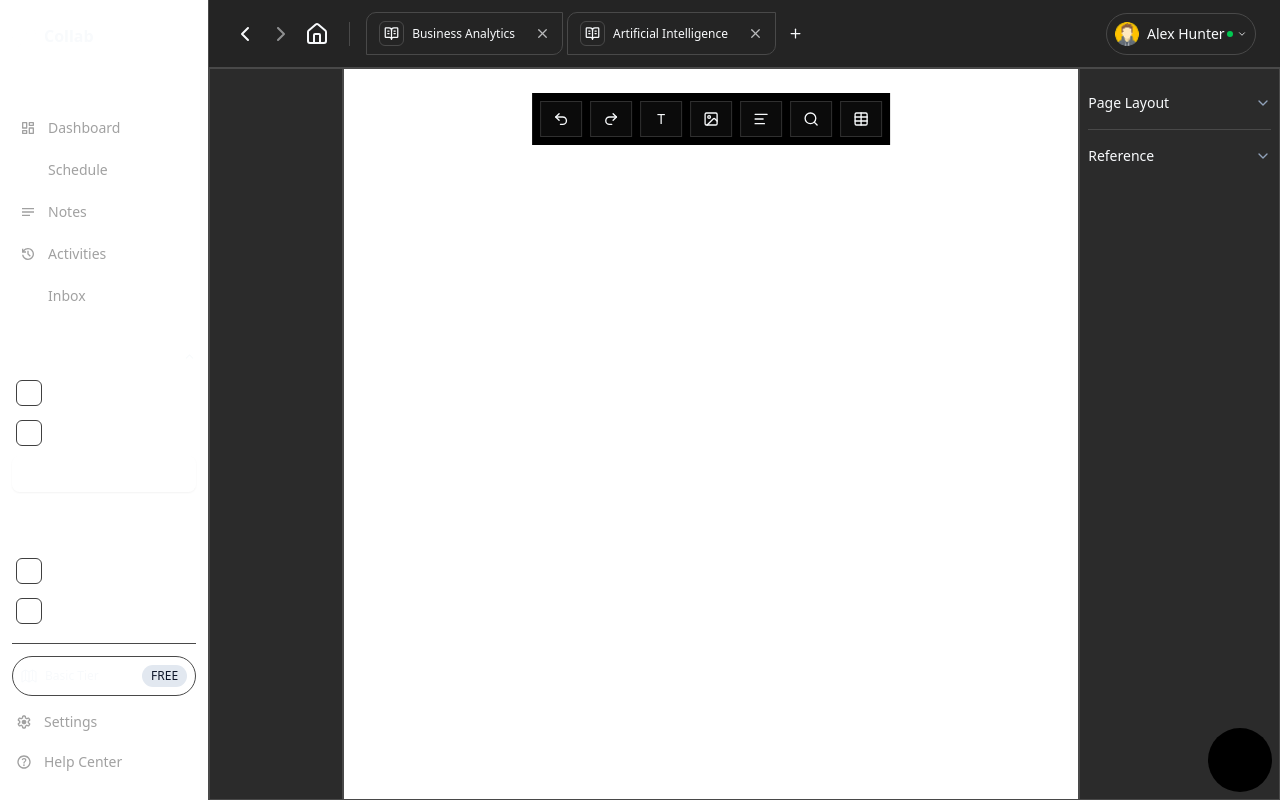
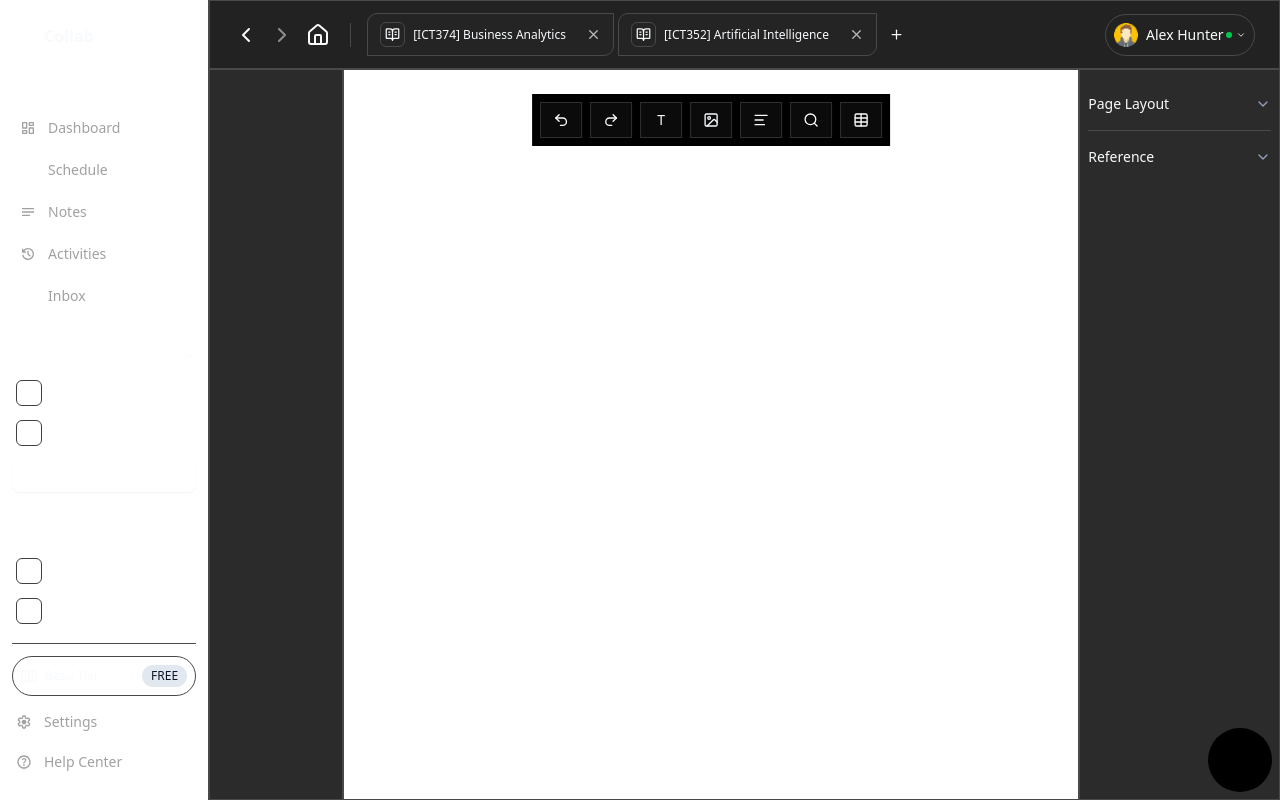
Before and after one commit to XoraForge/collab-web, a Next.js app: page /dashboard/test in a window 1280 px wide. Built offline with nearby package versions, Linux system fonts and the light colour scheme; some icons are missing.

Commit message:
refactor: change navigation tab format

```diff
--- a/components/common/Header.tsx
+++ b/components/common/Header.tsx
@@ -6,7 +6,7 @@ import Link from "next/link";
 
 export default function Header() {
   return (
-    <div className="w-full flex items-center justify-between px-6 py-3 bg-card border-b border-border">
+    <div className="w-full flex items-center justify-between px-6 py-3 bg-(--default-sidebar) border border-border">
       <div className="flex w-full items-center gap-x-4">
         {/* Navigation */}
         <div className="flex gap-x-3 pr-5 border-r border-border text-text">
@@ -19,8 +19,8 @@ export default function Header() {
 
         {/* Tabs */}
         <div className="flex w-full gap-x-1">
-          <NavigationTab title="Business Analytics" />
-          <NavigationTab title="Artificial Intelligence" />
+          <NavigationTab title="[ICT374] Business Analytics" />
+          <NavigationTab title="[ICT352] Artificial Intelligence" />
 
           {/* Add new project button */}
           <div className="flex items-center w-fit p-2 cursor-pointer hover:bg-border rounded-sm">
```
